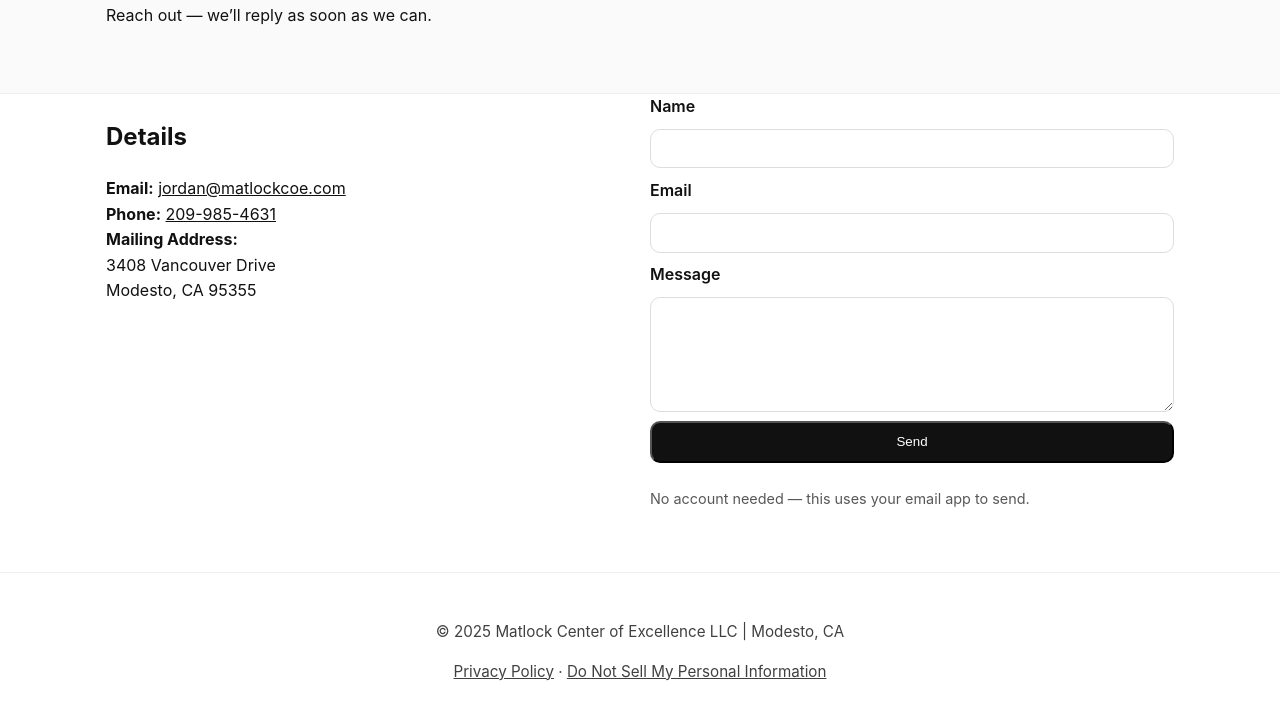
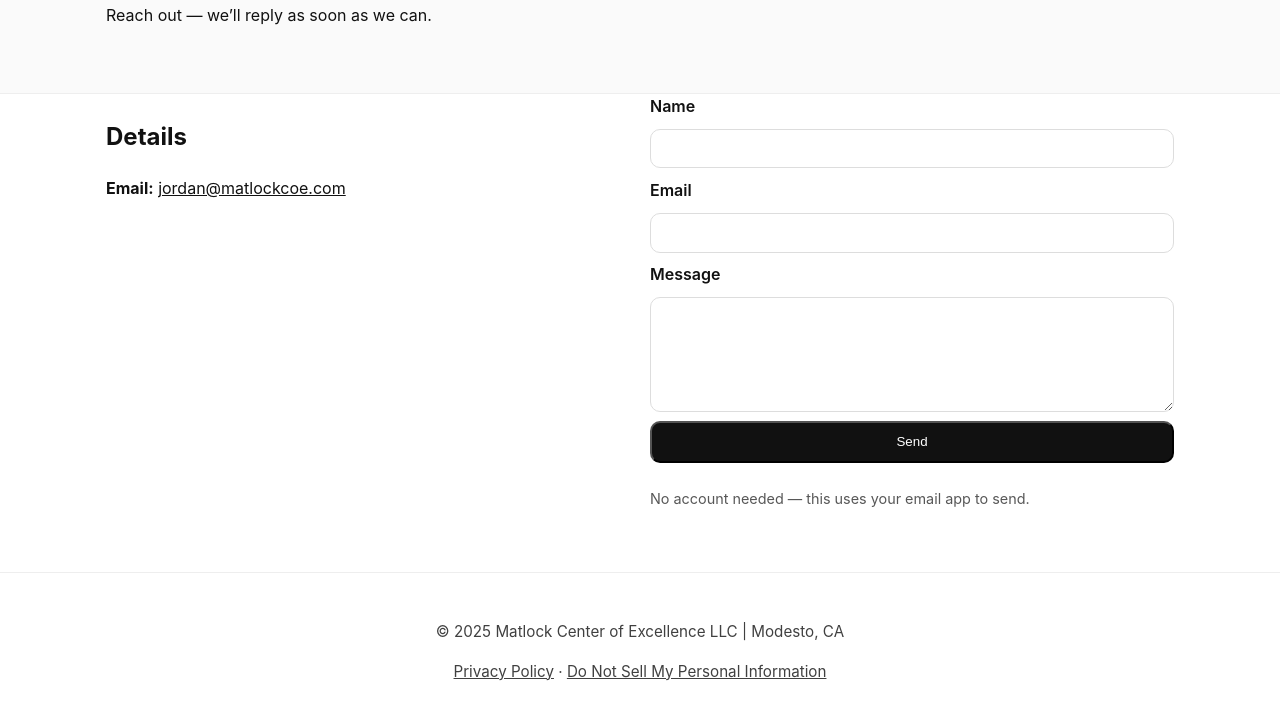
Before and after one commit to matlockjordan/Matlockcoe.github.io, a plain HTML site: page contact.html in a window 1280 px wide. Shown: the part 188-908 px from the top of the page. Drawn offline with Linux system fonts and the light colour scheme.

Commit message:
Update contact.html

```diff
--- a/contact.html
+++ b/contact.html
@@ -36,9 +36,6 @@
   <div class="prose">
     <h2>Details</h2>
     <p><strong>Email:</strong> <a href="mailto:jordan@matlockcoe.com">jordan@matlockcoe.com</a><br>
-    <strong>Phone:</strong> <a href="tel:+12099854631">209-985-4631</a><br>
-    <strong>Mailing Address:</strong><br>
-    3408 Vancouver Drive<br>Modesto, CA 95355</p>
   </div>
   <div>
     <form class="contact-form" action="mailto:jordan@matlockcoe.com" method="post" enctype="text/plain">
```
